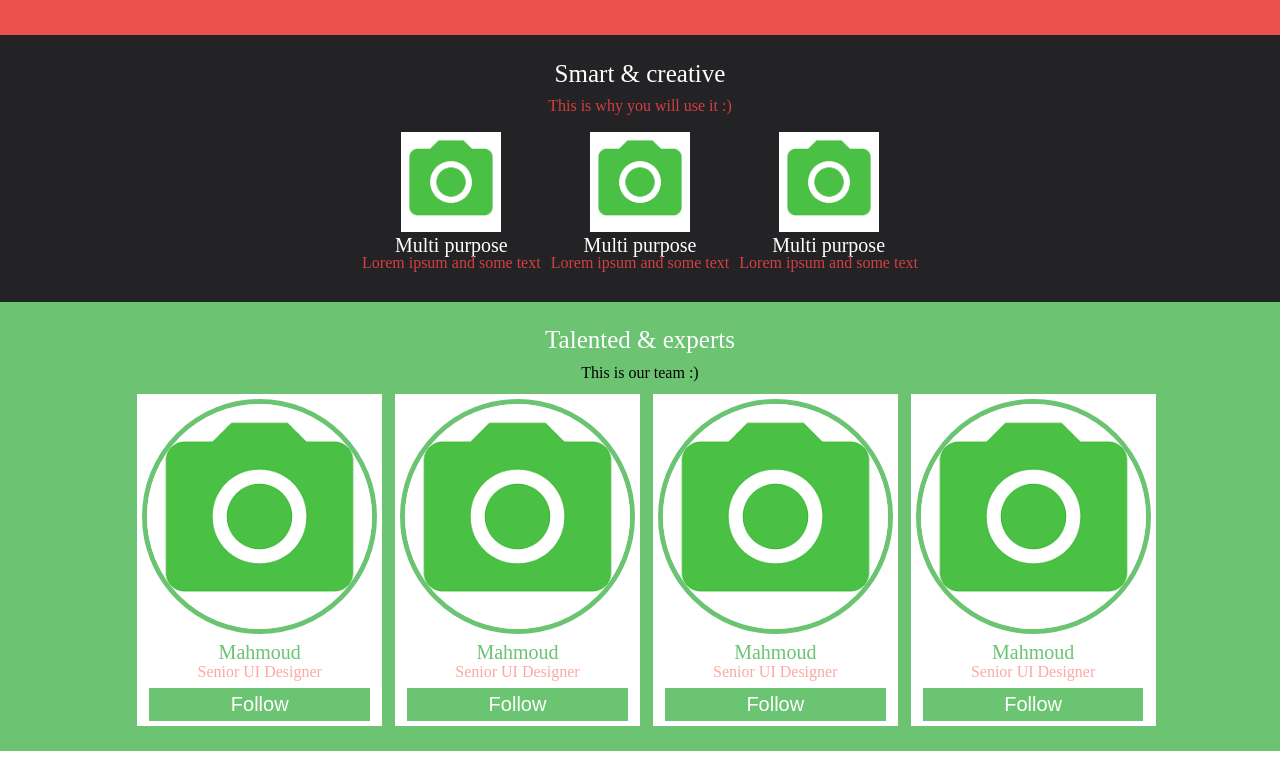
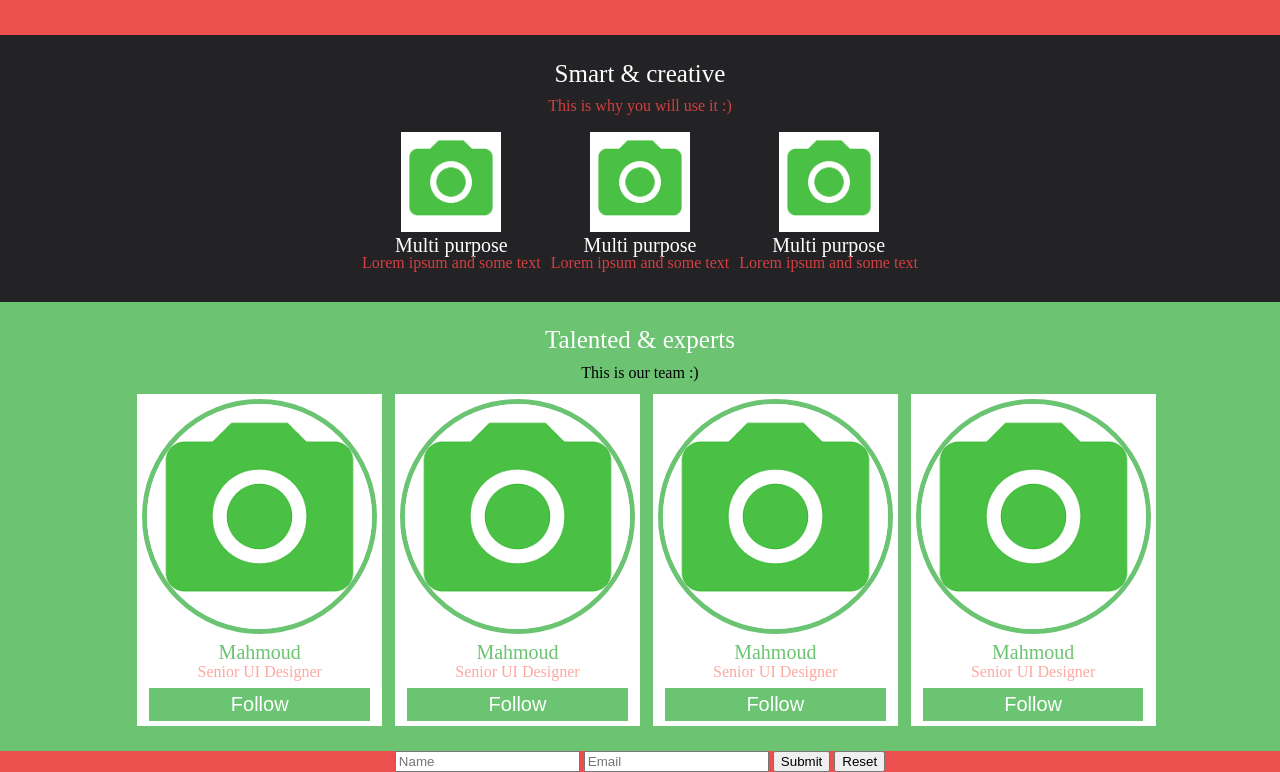
Before and after one commit to Faust225/CAForms, a plain HTML site: page index.html in a window 1280 px wide. Shown: the part 685-1457 px from the top of the page. Before the commit the page ends 1436 px from the top, so only its background shows below. Drawn offline with Linux system fonts and the light colour scheme; a web font is replaced by a local one.

Commit message:
Form added

```diff
--- a/css/style.css
+++ b/css/style.css
@@ -162,5 +162,5 @@ h2 {
 
 .formSection {
 	background: #eb504e;
-
+	text-align: center;
 }
--- a/index.html
+++ b/index.html
@@ -92,7 +92,12 @@
 		</div><!-- team end -->
 	</section><!-- Third section end -->
 	<section class="formSection">
-
+		<form>
+			<input type="text" placeholder="Name" required>
+			<input type="email" placeholder="Email" required>
+			<input type="submit">
+			<input type="reset">
+		</form>
 	</section>
 </div>
 </body>
```
